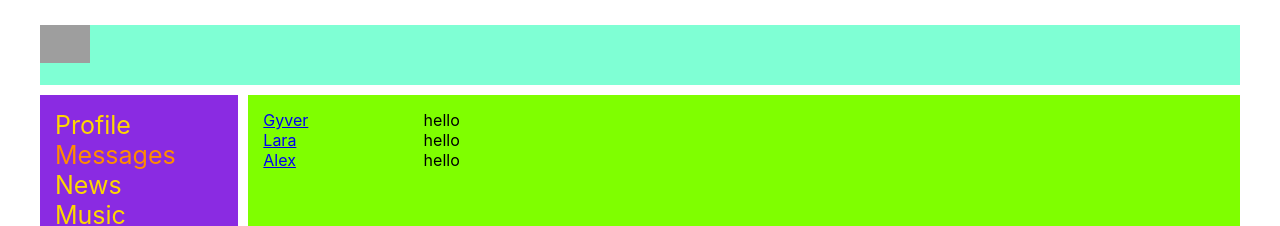
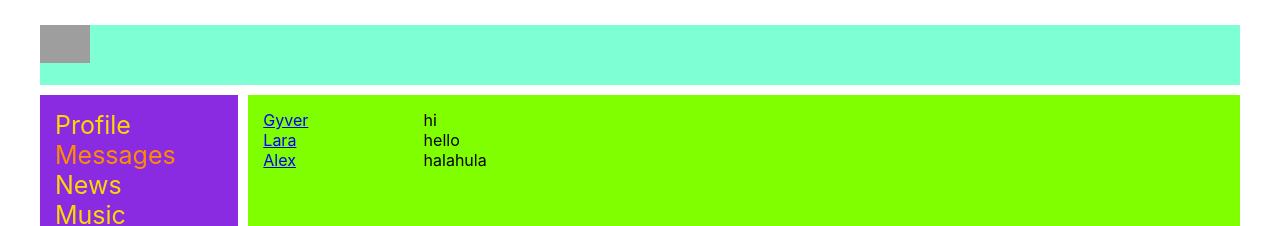
Before and after one commit to V-laz/socialnetwork-app, a React (Create React App) app: page /dialogs in a window 1280 px wide. Shown: the top 226 px of the page. Built offline with nearby package versions, Linux system fonts and the light colour scheme; grey boxes are pictures that could not be loaded.

Commit message:
add component message for dialog

```diff
--- a/src/components/Dialogs/Dialogs.js
+++ b/src/components/Dialogs/Dialogs.js
@@ -3,29 +3,31 @@ import css from './Dialogs.module.css';
 import { NavLink } from 'react-router-dom';
 
 const DialogItem = (props) => {
-  let path = "/dialogs/"+props.id;
+  let path = "/dialogs/" + props.id;
   return (
     <div className={css.dialog}>
-    <NavLink to={path}>{props.name}</NavLink>
-  </div>
+      <NavLink to={path}>{props.name}</NavLink>
+    </div>
   )
 }
-
+const Message = (props) => {
+  return (
+    <div className={css.dialog}>{props.message}</div>
+  )
+}
 const Dialogs = () => {
   return (
     <div className={css.dialogs}>
       <div className={css.dialogsItems}>
 
-        <DialogItem name="Gyver" id="1"/>
-        <DialogItem name="Lara" id="2"/>
-        <DialogItem name="Alex" id="33"/>
-
-
+        <DialogItem name="Gyver" id="1" />
+        <DialogItem name="Lara" id="2" />
+        <DialogItem name="Alex" id="33" />
       </div>
       <div className={css.messages}>
-        <div className={css.message}>hello</div>
-        <div className={css.message}>hello</div>
-        <div className={css.message}>hello</div>
+        <Message message="hi" />
+        <Message message="hello" />
+        <Message message="halahula" />
       </div>
     </div>
 
```
